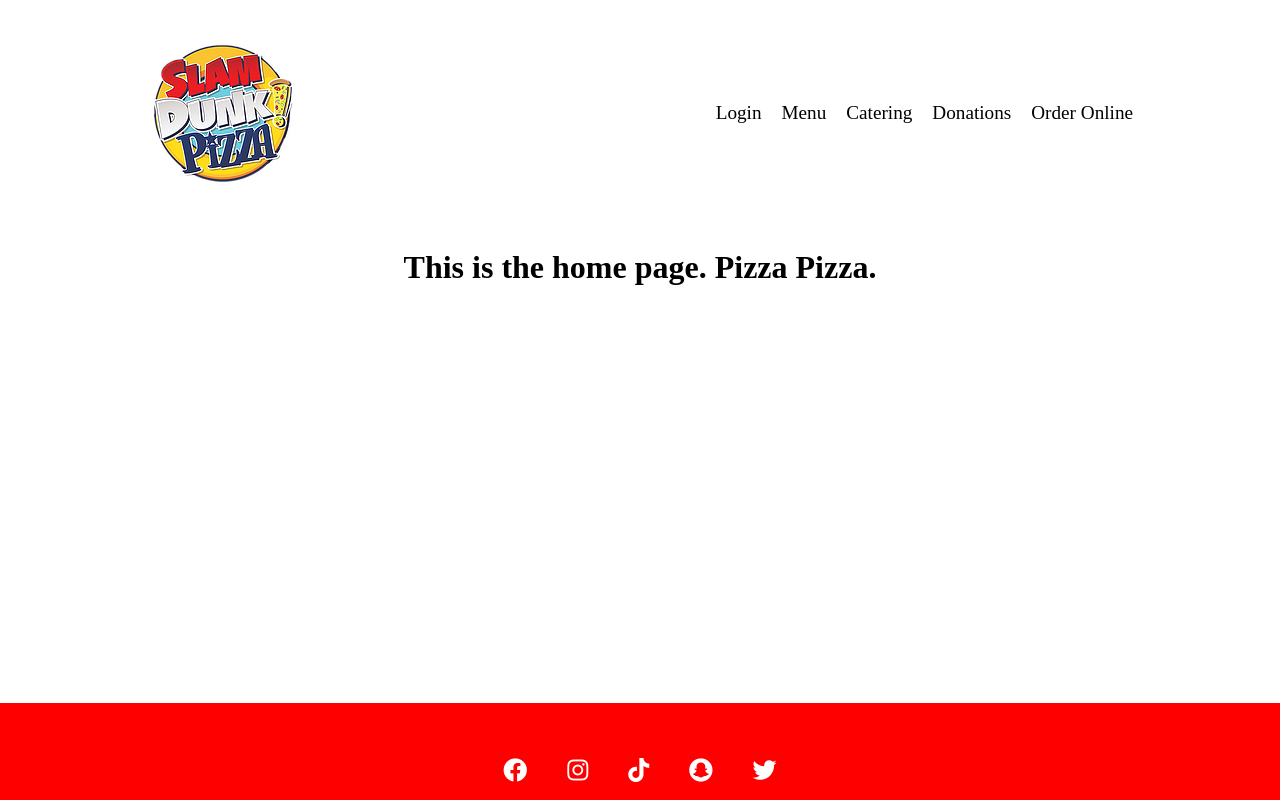
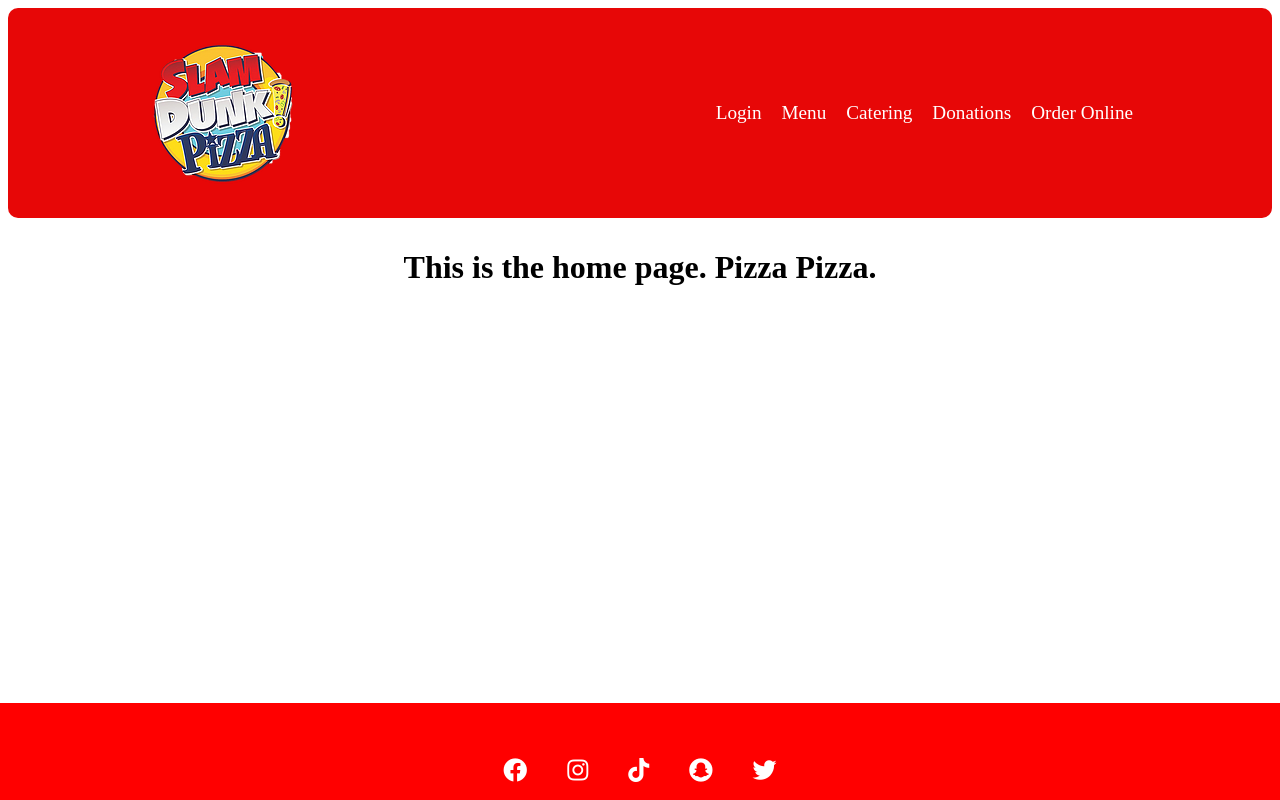
Before and after one commit to alcorpuz/slam-dunk, a React (Create React App) app: page / in a window 1280 px wide. Built offline with nearby package versions, Linux system fonts and the light colour scheme; the HTML template or start-up script is replaced by a standard one.

Commit message:
tweak header

```diff
--- a/src/components/header/header-style.scss
+++ b/src/components/header/header-style.scss
@@ -1,5 +1,6 @@
 .header {
     height: 210px;
+    background-color: rgb(231, 7, 7);
     display: flex;
     justify-content: center;
     align-items: center;
@@ -7,6 +8,7 @@
     position: sticky;
     top: 1;
     z-index: 999;
+    border-radius: 10px;;
 
   }
 
@@ -44,7 +46,7 @@
   }
 
   .header-links {
-    color: rgb(0, 0, 0);
+    color: rgb(255, 255, 255);
     display: flex;
     align-items: center;
     text-decoration: none;
@@ -92,18 +94,19 @@
     }
 
     .header-menu.active {
-      background: #7a0202;
+      background: red;
       left: 0;
       opacity: 1;
       transition: all 0.5s ease;
       z-index: 1;
       padding-left: 0;
-      margin-top: 210px;
+      margin-top: 300px;
     }
 
     .header-links {
       width: 100%;
-      display: table;
+      text-align: center;
+      display: grid;
     }
 
     .header-logo {
```
